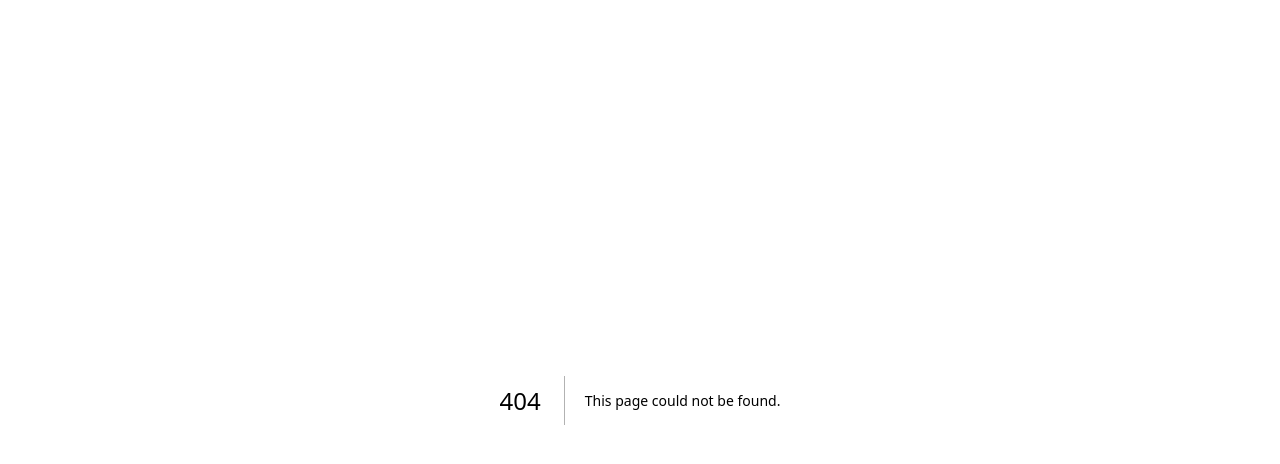
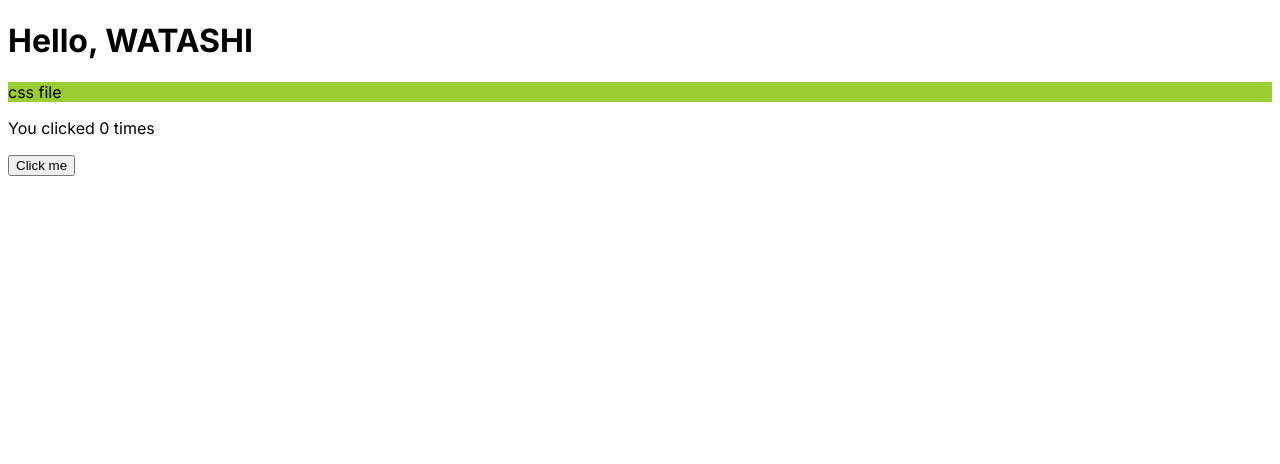
Before and after one commit to nasudaai/next-react, a Next.js app: page /mypage in a window 1280 px wide. Before the commit this address had no page. Shown: the top 464 px of the page. Built offline with nearby package versions, Linux system fonts and the light colour scheme.

Commit message:
first commit

```diff
--- a/app/globals.css
+++ b/app/globals.css
@@ -1,4 +1,4 @@
-:root {
+/* :root {
   --max-width: 1100px;
   --border-radius: 12px;
   --font-mono: ui-monospace, Menlo, Monaco, 'Cascadia Mono', 'Segoe UI Mono',
@@ -104,4 +104,4 @@ a {
   html {
     color-scheme: dark;
   }
-}
+} */
--- /dev/null
+++ b/app/mypage.module.css
@@ -0,0 +1,3 @@
+.p {
+  background-color: yellowgreen;
+}
--- /dev/null
+++ b/app/mypage/page.js
@@ -0,0 +1,13 @@
+import Counter from "../../components/counter"
+//import styles from "../mypage.module.css"
+import './styles.css'
+
+export default function Page() {
+  return (
+    <div>
+      <h1>Hello, WATASHI</h1>
+      <p className="para">css file</p>
+      <Counter />
+    </div>
+  )
+}
--- /dev/null
+++ b/app/mypage/styles.css
@@ -0,0 +1,3 @@
+.para {
+  background-color: yellowgreen;
+}
--- /dev/null
+++ b/components/counter.js
@@ -0,0 +1,14 @@
+'use client'
+
+import { useState } from 'react'
+
+export default function Counter() {
+  const [count, setCount] = useState(0)
+
+  return (
+    <div>
+      <p>You clicked {count} times</p>
+      <button onClick={() => setCount(count + 1)}>Click me</button>
+    </div>
+  )
+}
--- a/next.config.js
+++ b/next.config.js
@@ -1,4 +1,6 @@
 /** @type {import('next').NextConfig} */
-const nextConfig = {}
+const nextConfig = {
+  output: 'export',
+}
 
 module.exports = nextConfig
```
